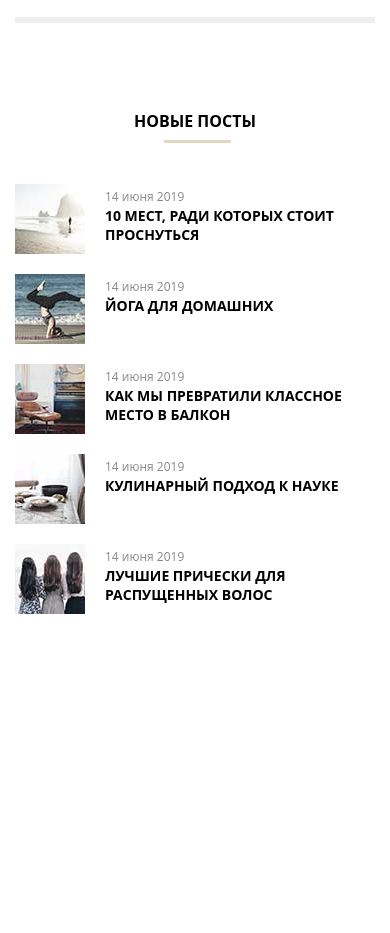
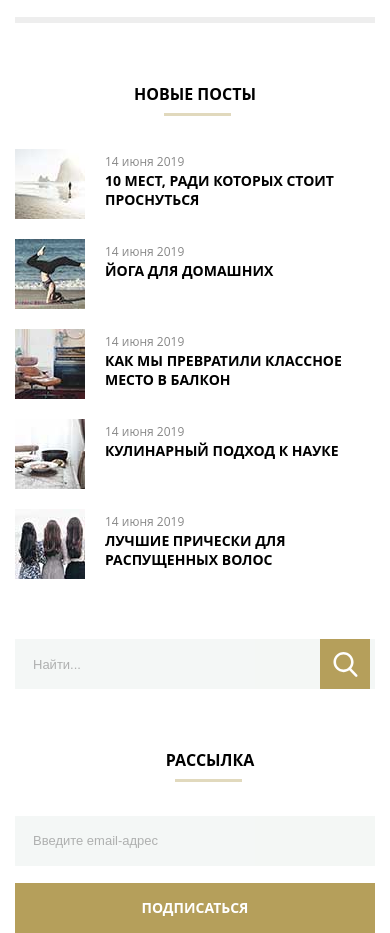
Before and after one commit to Mikhail-o0/blogging, a plain HTML site: page index.html in a window 390 px wide. Shown: the part 4821-5754 px from the top of the page. Before the commit the page ends 5455 px from the top, so only its background shows below. Drawn offline with Linux system fonts and the light colour scheme.

Commit message:
Add files via upload

```diff
--- a/css/style.css
+++ b/css/style.css
@@ -603,6 +603,9 @@ body {
         width: 100%;
         margin: 20px 0 35px;
     }
+    div:last-child .line-post {
+        margin-bottom: 0;
+    }
 
 }
 
@@ -620,6 +623,7 @@ body {
         position: relative;
         text-transform: uppercase;
         font-size: 1rem;
+        margin-bottom: 0;
     }
     .section-title_news::after {
         content: "";
@@ -636,15 +640,109 @@ body {
     .side-bar_post {
         display: flex;
         margin-bottom: 20px;
+    }
+    .side-bar_post:last-child {
+        margin-bottom: 0;
+    }
 
-    }
     .post-info {
         padding-left: 20px;
+    }
+    .post-info a {
+        text-decoration: none;
     }
     .side-bar_title {
         margin: 0;
         font-size: 0.875rem;
         font-weight: bold;
         text-transform: uppercase;
+        color: #000000;
     }
 }
+@media (max-width: 640px) {
+    .search-string {
+        margin-top: 60px;
+        width: 100%;
+        display: flex;
+    }
+    .form {
+        width: 100%;
+        height: 50px;
+        font-size: 0;
+        background-color: #f4f7f6;
+    }
+    .search {
+        width: 84.8%;
+        height: 50px;
+        border: none;
+        font-size: 0.813rem;
+        font-weight: 400;
+        background-color: #f4f7f6;
+        padding-left: 18px;
+        opacity: 0.54;
+    }
+    .button {
+        width: 50px;
+        height: 50px;
+        background-color: #b59f5b;
+        border: none;
+        position: relative;
+        vertical-align: top;
+
+    }
+    .button::after {
+        content: "";
+        position: absolute;
+        top: 25%;
+        right: 25%;
+        width: 50%;
+        height: 50%;
+        background-image: url(../svg/search.svg);
+        background-repeat: no-repeat;
+        background-position: center;
+    }
+    .mailing-title {
+        display: flex;
+        justify-content: center;
+        align-items: center;
+        width: 100vw;
+        height: 15vh;
+    }
+    .mailing-title_news {
+        position: relative;
+        text-transform: uppercase;
+        font-size: 1rem;
+        margin-bottom: 0;
+    }
+    .mailing-title_news::after {
+        content: "";
+        width: 67px;
+        height: 3px;
+        background: #e1d9bd;
+        position: absolute;
+        right: 12px;
+        top: 30px;
+    }
+    .newsletter {
+        width: 100%;
+        height: 50px;
+        font-size: 13px;
+        font-weight: 400;
+        background-color: #f4f7f6;
+        padding-left: 18px;
+        border: none;
+        opacity: 0.54;
+    }
+    .button-newsletter {
+        width: 100%;
+        height: 50px;
+        font-size: 14px;
+        font-weight: bold;
+        text-transform: uppercase;
+        font-family: inherit;
+        color: #ffffff;
+        background-color: #b59f5b;
+        border: none;
+        margin-top: 17px;
+    }
+}
--- a/index.html
+++ b/index.html
@@ -164,36 +164,51 @@
                 <img src="images/2.jpg" alt="девушка на пляже">
                 <div class="post-info">
                     <span class="data">14 июня 2019</span>
-                    <h4 class="side-bar_title">10 мест, ради которых стоит проснуться</h4>
+                    <a href="#"><h4 class="side-bar_title">10 мест, ради которых стоит проснуться</h4></a>
                 </div>
             </div>
             <div class="side-bar_post">
                 <img src="images/151.jpg" alt="Девушка занимается йогой на пляже">
                 <div class="post-info">
                     <span class="data">14 июня 2019</span>
-                    <h4 class="side-bar_title">йога для домашних</h4>
+                    <a href="#"><h4 class="side-bar_title">йога для домашних</h4></a>
                 </div>
             </div>
             <div class="side-bar_post">
                 <img src="images/45.jpg" alt="Коженый, компьютерный стул, стоит в центре комнаты">
                 <div class="post-info">
                     <span class="data">14 июня 2019</span>
-                    <h4 class="side-bar_title">как мы превратили классное место в балкон</h4>
+                    <a href="#"><h4 class="side-bar_title">как мы превратили классное место в балкон</h4></a>
                 </div>
             </div>
             <div class="side-bar_post">
                 <img src="images/501.jpg" alt="Еда на столе">
                 <div class="post-info">
                     <span class="data">14 июня 2019</span>
-                    <h4 class="side-bar_title">кулинарный подход к науке</h4>
+                    <a href="#"><h4 class="side-bar_title">кулинарный подход к науке</h4></a>
                 </div>
             </div>
             <div class="side-bar_post">
                 <img src="images/7.jpg" alt="Три девушки с длинными волосами стоят спиной">
                 <div class="post-info">
                     <span class="data">14 июня 2019</span>
-                    <h4 class="side-bar_title">лучшие прически для распущенных волос</h4>
+                    <a href="#"><h4 class="side-bar_title">лучшие прически для распущенных волос</h4></a>
                 </div>
+            </div>
+            <div class="search-string">
+                <form class="form">
+                    <input class="search" type="search" placeholder="Найти..." required>
+                    <button class="button" type="submit"></button>
+                </form>
+            </div>
+            <div class="mailing-title">
+                <h3 class="mailing-title_news">рассылка</h3>
+            </div>
+            <div class="receive-newsletter">
+                <form class="form">
+                    <input class="newsletter" type="email" placeholder="Введите email-адрес" required>
+                    <button class="button-newsletter" type="submit">подписаться</button>
+                </form>
             </div>
         </section>
 
```
